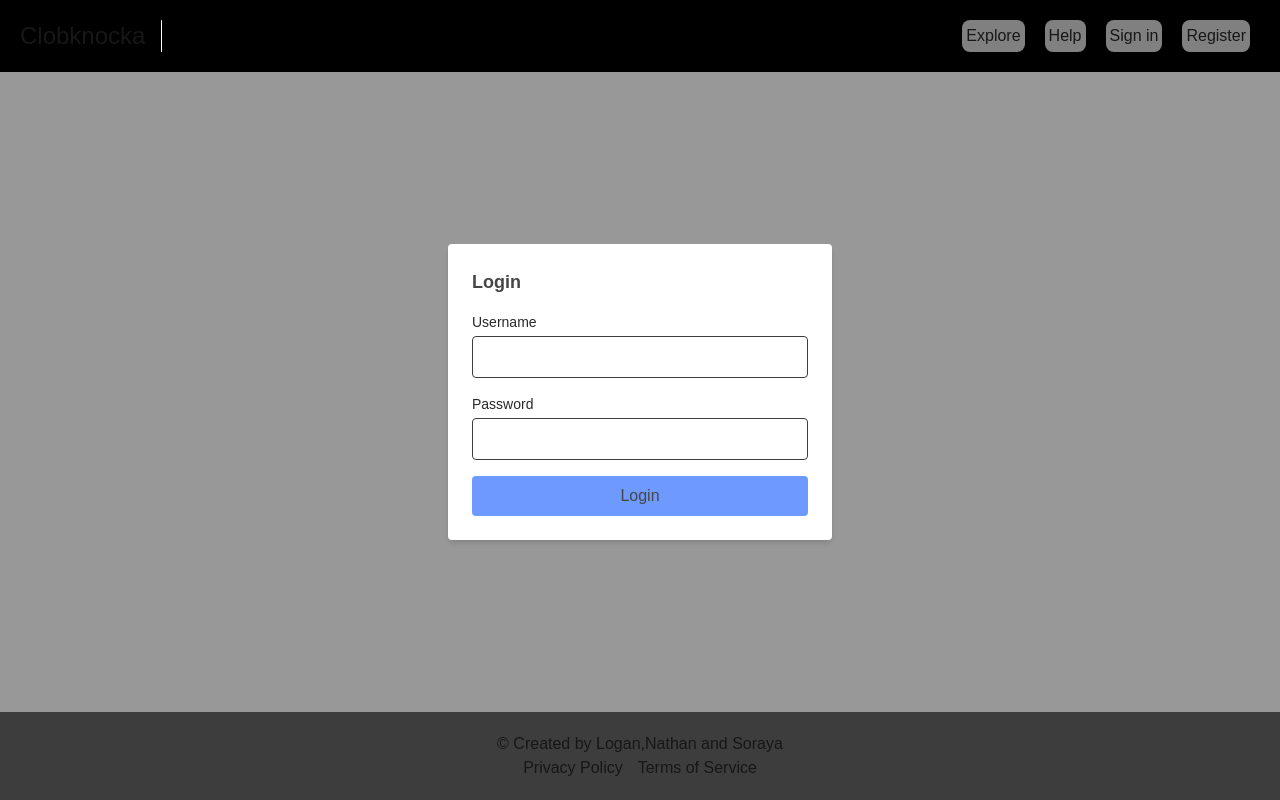
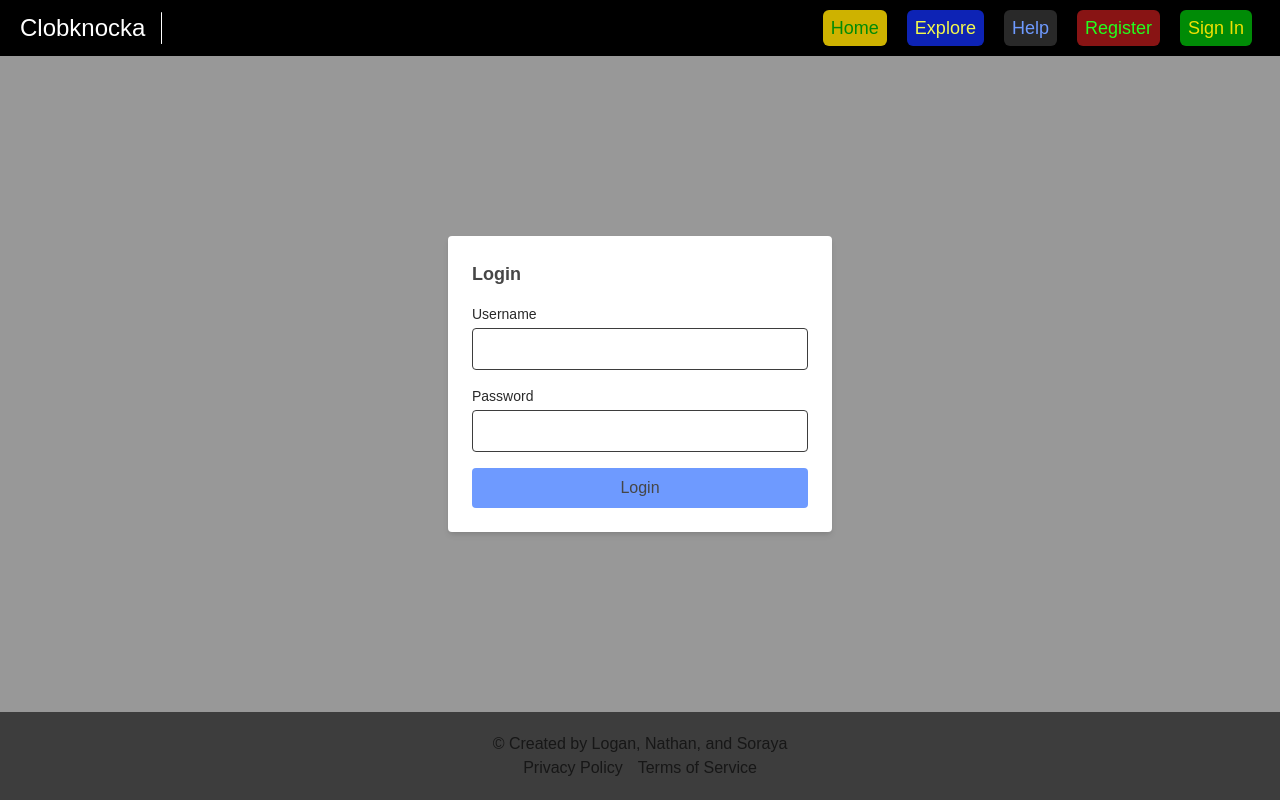
Before and after one commit to LoganLan/clobknockanextjs, a Next.js app: page /login-page in a window 1280 px wide. Built offline with nearby package versions, Linux system fonts and the light colour scheme.

Commit message:
fixing up help page

```diff
--- a/src/app/landing-page/page.tsx
+++ b/src/app/landing-page/page.tsx
@@ -198,29 +198,26 @@ return (
 
 
               {/* Will have to change name of link later */}
-            <div className="flex items-center">
-                <Link href="/explore_page" className="text-white bg-gray-500 hover:bg-gray-600 cursor-pointer rounded-lg px-2 py-1 mx-2">
-                    Explore
-                </Link>
-            </div>
 
-            <div className="flex items-center">
-                <Link href="/help_page" className="text-white bg-gray-500 hover:bg-gray-600 cursor-pointer rounded-lg px-2 py-1 mx-2">
-                    help
-                </Link>
-            </div>
+              <div className="flex items-center space-x-5 mx-2">
 
-            <div className="flex items-center">
-                <Link href="/login_page" className="text-white bg-gray-500 hover:bg-gray-600 cursor-pointer rounded-lg px-2 py-1 mx-2">
-                    Sign in
-                </Link>
-            </div>
+      <Link href="/landing-page" className="text-lg text-Green_Colors-India_Green bg-Yellow_Colors-old-gold hover:bg-White_Colors-Jet hover:text-Red_Colors-Red px-2 py-1 rounded-md">
+        Home
+      </Link>
+      <Link href="/deck-builder" className="text-lg text-Yellow_Colors-Icterine bg-Blue_Colors-Zaffre hover:text-Green_Colors-Pakistan_Green hover:bg-Red_Colors-bittersweet px-2 py-1 rounded-md">
+        Explore
+      </Link>
+      <Link href="/help-page" className="text-lg  text-Blue_Colors-Cornflower_Blue bg-White_Colors-Jet hover:bg-Green_Colors-Dartmouth_Green hover:text-Red_Colors-bittersweet px-2 py-1 rounded-md">
+        Help
+      </Link>
+      <Link href="/register-page" className="text-lg text-Green_Colors-Green bg-Red_Colors-OU_crimson hover:text-Yellow_Colors-old-gold hover:bg-Blue_Colors-Persian_Blue px-2 py-1 rounded-md">
+        Register
+      </Link>
+      <Link href="/login-page" className="text-lg text-Yellow_Colors-Yellow bg-Green_Colors-India_Green hover:text-White_Colors-Jet hover:bg-Yellow_Colors-old-gold px-2 py-1 rounded-md">
+        Sign In
+      </Link>
 
-            <div className="flex items-center">
-                <Link href="/Register_page" className="text-white bg-gray-500 hover:bg-gray-600 cursor-pointer rounded-lg px-2 py-1 mx-2">
-                   Register
-                </Link>
-            </div>
+    </div>
 
           </div>
         </ul>
@@ -330,7 +327,7 @@ return (
         backgroundColor: '#3d3d3d',
       }}
     >
-      <p>&copy; Created by Logan, Nathan and Soraya</p>
+      <p>&copy; Created by Logan,Nathan and Soraya</p>
       <p>
         <a href="#home" style={{ marginRight: '15px' }}>
           Privacy Policy
--- a/src/app/login-page/page.tsx
+++ b/src/app/login-page/page.tsx
@@ -1,17 +1,17 @@
 "use client"; // Add this at the top
 
-import Link from "next/link"
-import React, { useState } from 'react';
+import Link from "next/link";
+import React, { useState } from "react";
 
 const LoginPage: React.FC = () => {
-    const [username, setUsername] = useState('');
-    const [password, setPassword] = useState('');
+  const [username, setUsername] = useState("");
+  const [password, setPassword] = useState("");
 
   const handleSubmit = (event: React.FormEvent<HTMLFormElement>) => {
     event.preventDefault();
     // Handle login logic here
-        console.log('Username:', username);
-        console.log('Password:', password);
+    console.log("Username:", username);
+    console.log("Password:", password);
   };
 
   return (
@@ -20,91 +20,68 @@ const LoginPage: React.FC = () => {
       {/* Header */}
       <header
         style={{
-        display: 'flex',
-        backgroundColor: 'black',
-        justifyContent: 'space-between',
-        alignItems: 'center',
-        padding: '10px 20px',
-        flexWrap: 'wrap', // Allows wrapping for smaller screens
+          display: "flex",
+          backgroundColor: "black",
+          justifyContent: "space-between",
+          alignItems: "center",
+          padding: "10px 20px",
+          flexWrap: "wrap", // Allows wrapping for smaller screens
         }}
       >
         <div className="flex items-center">
-    <Link href="/landing_page" legacyBehavior>
-        <a className="text-2xl" style={{ margin: 0 }}>
+          <Link href="/landing-page" legacyBehavior>
+            <a
+              className="text-2xl text-white hover:colorChangeAnimation"
+              style={{ margin: 0 }}
+            >
               Clobknocka
             </a>
           </Link>
-    <div
-        className="h-8 w-px bg-white ml-4 rounded-full"
-    ></div>
+          <div className="h-8 w-px bg-white ml-4 rounded-full"></div>
         </div>
-      <nav>
-        <ul
-          style={{
-            listStyle: 'none',
-            display: 'flex',
-            margin: 0,
-            padding: 0,
-            flexWrap: 'wrap', // Allows wrapping for small screens
-          }}
+
+        <nav className="flex items-center">
+          <div className="flex items-center space-x-5 mx-2">
+            <Link
+              href="/landing-page"
+              className="text-lg text-Green_Colors-India_Green bg-Yellow_Colors-old-gold hover:bg-White_Colors-Jet hover:text-Red_Colors-Red px-2 py-1 rounded-md"
             >
-          <div style={{ display: 'flex', alignItems: 'center' }}>
-            <div
-              style={{
-                margin: '10px',
-                padding: '4px',
-                backgroundColor: 'gray',
-                cursor: 'pointer',
-                borderRadius: '8px',
-              }}
+              Home
+            </Link>
+            <Link
+              href="/deck-builder"
+              className="text-lg text-Yellow_Colors-Icterine bg-Blue_Colors-Zaffre hover:text-Green_Colors-Pakistan_Green hover:bg-Red_Colors-bittersweet px-2 py-1 rounded-md"
             >
               Explore
-            </div>
-            <div
-              style={{
-                margin: '10px',
-                padding: '4px',
-                backgroundColor: 'gray',
-                cursor: 'pointer',
-                borderRadius: '8px',
-              }}
+            </Link>
+            <Link
+              href="/help-page"
+              className="text-lg  text-Blue_Colors-Cornflower_Blue bg-White_Colors-Jet hover:bg-Green_Colors-Dartmouth_Green hover:text-Red_Colors-bittersweet px-2 py-1 rounded-md"
             >
               Help
-            </div>
-            <div
-              style={{
-                margin: '10px',
-                padding: '4px',
-                backgroundColor: 'gray',
-                cursor: 'pointer',
-                borderRadius: '8px',
-              }}
-            >
-              Sign in
-            </div>
-            <div
-              style={{
-                margin: '10px',
-                padding: '4px',
-                backgroundColor: 'gray',
-                cursor: 'pointer',
-                borderRadius: '8px',
-              }}
+            </Link>
+            <Link
+              href="/register-page"
+              className="text-lg text-Green_Colors-Green bg-Red_Colors-OU_crimson hover:text-Yellow_Colors-old-gold hover:bg-Blue_Colors-Persian_Blue px-2 py-1 rounded-md"
             >
               Register
+            </Link>
+            <Link
+              href="/login-page"
+              className="text-lg text-Yellow_Colors-Yellow bg-Green_Colors-India_Green hover:text-White_Colors-Jet hover:bg-Yellow_Colors-old-gold px-2 py-1 rounded-md"
+            >
+              Sign In
+            </Link>
           </div>
-          </div>
-        </ul>
         </nav>
       </header>
 
       {/* Main content (login form) */}
       <main className="flex flex-grow items-center justify-center">
-                <form
-                    onSubmit={handleSubmit}
-                    className="bg-white p-6 rounded shadow-md w-96"
-                >
-                    <h2 className="text-lg font-bold mb-4 text-White_Colors-outer-space  border-White_Colors-outer-space">Login</h2>
+        <form onSubmit={handleSubmit} className="bg-white p-6 rounded shadow-md w-96">
+          <h2 className="text-lg font-bold mb-4 text-White_Colors-outer-space border-White_Colors-outer-space">
+            Login
+          </h2>
           <div className="mb-4">
             <label className="block text-sm font-medium mb-1 text-White_Colors-Jet" htmlFor="username">
               Username
@@ -131,10 +108,7 @@ const LoginPage: React.FC = () => {
               required
             />
           </div>
-                    <button
-                        type="submit"
-                        className="w-full bg-Blue_Colors-Cornflower_Blue text-White_Colors-outer-space py-2 rounded hover:bg-Blue_Colors-Blue_(Crayola)"
-                    >
+          <button type="submit" className="w-full bg-Blue_Colors-Cornflower_Blue text-White_Colors-outer-space py-2 rounded hover:bg-Blue_Colors-Blue_(Crayola)">
             Login
           </button>
         </form>
@@ -143,19 +117,35 @@ const LoginPage: React.FC = () => {
       {/* Footer */}
       <footer
         style={{
-        textAlign: 'center',
-        padding: '20px',
-        backgroundColor: '#3d3d3d',
+          textAlign: "center",
+          padding: "20px",
+          backgroundColor: "#3d3d3d",
         }}
       >
-      <p>&copy; Created by Logan,Nathan and Soraya </p>
+        <p>&copy; Created by Logan, Nathan, and Soraya</p>
         <p>
-        <a href="#home" style={{ marginRight: '15px' }}>
+          <a href="#home" style={{ marginRight: "15px" }}>
             Privacy Policy
           </a>
           <a href="#home">Terms of Service</a>
         </p>
       </footer>
+
+      {/* Custom animation */}
+      <style jsx>{`
+        @keyframes colorChange {
+          0% { color: white; }
+          20% { color: blue; }
+          40% { color: black; }
+          60% { color: red; }
+          80% { color: green; }
+          100% { color: white; }
+        }
+
+        .colorChangeAnimation {
+          animation: colorChange 3s infinite;
+        }
+      `}</style>
     </div>
   );
 };
--- a/src/app/register-page/page.tsx
+++ b/src/app/register-page/page.tsx
@@ -1,8 +1,8 @@
 // components/Header.tsx
 "use client"; // Mark it as a client-side component
 
-import React, { useState } from 'react';
-import Link from 'next/link';
+import React, { useState } from "react";
+import Link from "next/link";
 
 const Header: React.FC = () => {
   const [isOpen, setIsOpen] = useState(false);
@@ -13,10 +13,10 @@ const Header: React.FC = () => {
 
   // State to store form inputs
   const [formData, setFormData] = useState({
-    username: '',
-    email: '',
-    password: '',
-    confirmPassword: '',
+    username: "",
+    email: "",
+    password: "",
+    confirmPassword: "",
   });
 
   // Handle input change
@@ -32,13 +32,13 @@ const Header: React.FC = () => {
   const handleSubmit = (e: React.FormEvent) => {
     e.preventDefault();
     // Implement form submission logic here
-    console.log('Form data submitted:', formData);
+    console.log("Form data submitted:", formData);
   };
 
   return (
     <>
       {/* Header Section */}
-      <header className="bg-White_Colors-outer-space text-White_Colors-white shadow-md">
+      <header className="bg-White_Colors-Dim-Gray text-White_Colors-white shadow-md">
         <nav className="max-w-7xl mx-auto px-4 sm:px-6 lg:px-8">
           <div className="flex justify-between items-center py-6">
             {/* Logo */}
@@ -50,44 +50,28 @@ const Header: React.FC = () => {
 
             {/* Links for desktop */}
             <div className="hidden md:flex space-x-4">
-
-            <Link href="/home" className="text-lg text-Green_Colors-India_Green bg-Yellow_Colors-old-gold hover:bg-White_Colors-Jet hover:text-Red_Colors-Red px-2 py-1 rounded-md">
+              <Link href="/landing-page" className="text-lg text-Green_Colors-India_Green bg-Yellow_Colors-old-gold hover:bg-White_Colors-Jet hover:text-Red_Colors-Red px-2 py-1 rounded-md">
                 Home
               </Link>
-          <Link href="/explore" className="text-lg text-Yellow_Colors-Icterine bg-Blue_Colors-Zaffre hover:text-Green_Colors-Pakistan_Green hover:bg-Red_Colors-bittersweet px-2 py-1 rounded-md">
+              <Link href="/deck-builder" className="text-lg text-Yellow_Colors-Icterine bg-Blue_Colors-Zaffre hover:text-Green_Colors-Pakistan_Green hover:bg-Red_Colors-bittersweet px-2 py-1 rounded-md">
                 Explore
               </Link>
-          <Link href="/help" className="text-lg  text-Blue_Colors-Cornflower_Blue bg-White_Colors-Jet hover:bg-Green_Colors-Dartmouth_Green hover:text-Red_Colors-bittersweet px-2 py-1 rounded-md">
+              <Link href="/help-page" className="text-lg text-Blue_Colors-Cornflower_Blue bg-White_Colors-Jet hover:bg-Green_Colors-Dartmouth_Green hover:text-Red_Colors-bittersweet px-2 py-1 rounded-md">
                 Help
               </Link>
-          <Link href="/register" className="text-lg text-Green_Colors-Green bg-Red_Colors-OU_crimson hover:text-Yellow_Colors-old-gold hover:bg-Blue_Colors-Persian_Blue px-2 py-1 rounded-md">
+              <Link href="/register-page" className="text-lg text-Green_Colors-Green bg-Red_Colors-OU_crimson hover:text-Yellow_Colors-old-gold hover:bg-Blue_Colors-Persian_Blue px-2 py-1 rounded-md">
                 Register
               </Link>
-          <Link href="/login" className="text-lg text-Yellow_Colors-Yellow bg-Green_Colors-India_Green hover:text-White_Colors-Jet hover:bg-Yellow_Colors-old-gold px-2 py-1 rounded-md">
+              <Link href="/login-page" className="text-lg text-Yellow_Colors-Yellow bg-Green_Colors-India_Green hover:text-White_Colors-Jet hover:bg-Yellow_Colors-old-gold px-2 py-1 rounded-md">
                 Sign In
               </Link>
-
             </div>
 
             {/* Hamburger Icon for mobile */}
             <div className="md:hidden">
-              <button
-                onClick={toggleMenu}
-                className="text-White_Colors-white focus:outline-none"
-              >
-                <svg
-                  className="w-6 h-6"
-                  fill="none"
-                  stroke="currentColor"
-                  viewBox="0 0 24 24"
-                  xmlns="http://www.w3.org/2000/svg"
-                >
-                  <path
-                    strokeLinecap="round"
-                    strokeLinejoin="round"
-                    strokeWidth="2"
-                    d={isOpen ? 'M6 18L18 6M6 6l12 12' : 'M4 6h16M4 12h16M4 18h16'}
-                  />
+              <button onClick={toggleMenu} className="text-White_Colors-white focus:outline-none">
+                <svg className="w-6 h-6" fill="none" stroke="currentColor" viewBox="0 0 24 24" xmlns="http://www.w3.org/2000/svg">
+                  <path strokeLinecap="round" strokeLinejoin="round" strokeWidth="2" d={isOpen ? "M6 18L18 6M6 6l12 12" : "M4 6h16M4 12h16M4 18h16"} />
                 </svg>
               </button>
             </div>
@@ -97,53 +81,37 @@ const Header: React.FC = () => {
           {isOpen && (
             <div className="md:hidden absolute top-0 right-0 px-4 py-2">
               {/* Close button */}
-    <button
-      onClick={toggleMenu} // This will close the menu when clicked
-      className="absolute top-4 right-4 text-white focus:outline-none z-10"
-    >
-      <svg
-        className="w-6 h-6"
-        fill="none"
-        stroke="currentColor"
-        viewBox="0 0 24 24"
-        xmlns="http://www.w3.org/2000/svg"
-      >
+              <button onClick={toggleMenu} className="absolute top-4 right-4 text-white focus:outline-none z-10">
+                <svg className="w-6 h-6" fill="none" stroke="currentColor" viewBox="0 0 24 24" xmlns="http://www.w3.org/2000/svg">
 
                 </svg>
               </button>
 
               <div className="flex flex-col space-y-2 mt-10">
-
-      <Link href="/home" className="text-lg text-Green_Colors-India_Green bg-Yellow_Colors-old-gold hover:bg-White_Colors-Jet hover:text-Red_Colors-Red px-2 py-1 rounded-md">
+                <Link href="/landing-page" className="text-lg text-Green_Colors-India_Green bg-Yellow_Colors-old-gold hover:bg-White_Colors-Jet hover:text-Red_Colors-Red px-2 py-1 rounded-md">
                   Home
                 </Link>
-      <Link href="/explore" className="text-lg text-Yellow_Colors-Icterine bg-Blue_Colors-Zaffre hover:text-Green_Colors-Pakistan_Green hover:bg-Red_Colors-bittersweet px-2 py-1 rounded-md">
+                <Link href="/deck-builder" className="text-lg text-Yellow_Colors-Icterine bg-Blue_Colors-Zaffre hover:text-Green_Colors-Pakistan_Green hover:bg-Red_Colors-bittersweet px-2 py-1 rounded-md">
                   Explore
                 </Link>
-      <Link href="/help" className="text-lg  text-Blue_Colors-Cornflower_Blue bg-White_Colors-Jet hover:bg-Green_Colors-Dartmouth_Green hover:text-Red_Colors-bittersweet px-2 py-1 rounded-md">
+                <Link href="/help-page" className="text-lg text-Blue_Colors-Cornflower_Blue bg-White_Colors-outer-space hover:bg-Green_Colors-Dartmouth_Green hover:text-Red_Colors-bittersweet px-2 py-1 rounded-md">
                   Help
                 </Link>
-      <Link href="/register" className="text-lg text-Green_Colors-Green bg-Red_Colors-OU_crimson hover:text-Yellow_Colors-old-gold hover:bg-Blue_Colors-Persian_Blue px-2 py-1 rounded-md">
+                <Link href="/register-page" className="text-lg text-Green_Colors-Green bg-Red_Colors-OU_crimson hover:text-Yellow_Colors-old-gold hover:bg-Blue_Colors-Persian_Blue px-2 py-1 rounded-md">
                   Register
                 </Link>
-      <Link href="/login" className="text-lg text-Yellow_Colors-Yellow bg-Green_Colors-India_Green hover:text-White_Colors-Jet hover:bg-Yellow_Colors-old-gold px-2 py-1 rounded-md">
+                <Link href="/login-page" className="text-lg text-Yellow_Colors-Yellow bg-Green_Colors-India_Green hover:text-White_Colors-Jet hover:bg-Yellow_Colors-old-gold px-2 py-1 rounded-md">
                   Sign In
                 </Link>
-
               </div>
             </div>
           )}
-
-
-
-
-
         </nav>
       </header>
 
       {/* Registration Form Section */}
-      <div className="flex flex-col items-center justify-center min-h-screen bg-White_Colors-Onyx">
-        <div className="w-full max-w-md p-8 bg-White_Colors-platinum shadow-lg rounded-md">
+      <div className="flex flex-col items-center justify-center min-h-screen bg-White_Colors-Jet">
+        <div className="w-full max-w-md p-8 bg-White_Colors-anti-flash-white shadow-lg shadow-White_Colors-silver rounded-md">
           <h1 className="text-2xl font-bold text-center text-White_Colors-outer-space mb-6">Register</h1>
           <form onSubmit={handleSubmit}>
             {/* Username */}
@@ -219,34 +187,30 @@ const Header: React.FC = () => {
     Register
   </button>
 </div>
+
+{/* Account-related links */}
+<div className="mt-6 text-center">
+  <p className="text-sm text-White_Colors-outer-space">
+    Already have an account?{" "}
+    <Link href="/login-page" className="text-White_Colors-outer-space hover:text-Blue_Colors-Persian_Blue">
+      Sign In
+    </Link>
+  </p>
+  <p className="text-sm text-White_Colors-outer-space">
+    Forgot your password?{" "}
+    <Link href="/reset-password" className="text-White_Colors-outer-space hover:text-Blue_Colors-Persian_Blue">
+      Reset it here.
+    </Link>
+  </p>
+</div>
 </form>
 </div>
 </div>
 
-      {/* Footer Section */}
-      <footer className="bg-White_Colors-outer-space text-White_Colors-white py-6 mt-8">
+{/* Footer */}
+<footer className="bg-White_Colors-Dim-Gray text-center text-White_Colors-white py-6">
   <div className="max-w-7xl mx-auto px-4 sm:px-6 lg:px-8">
-          <div className="flex justify-between items-center">
-            {/* Footer links */}
-            <div className="space-x-4">
-              <Link href="/about" className="text-lg hover:text-Yellow_Colors-old-gold">
-                About Us
-              </Link>
-              <Link href="/contact" className="text-lg hover:text-Yellow_Colors-old-gold">
-                Contact
-              </Link>
-              <Link href="/privacy" className="text-lg hover:text-Yellow_Colors-old-gold">
-                Privacy Policy
-              </Link>
-            </div>
-
-            {/* Social Media Icons (can be customized later) */}
-            <div className="space-x-4">
-              <a href="#" className="text-lg hover:text-Yellow_Colors-old-gold">Facebook</a>
-              <a href="#" className="text-lg hover:text-Yellow_Colors-old-gold">Twitter</a>
-              <a href="#" className="text-lg hover:text-Yellow_Colors-old-gold">Instagram</a>
-            </div>
-          </div>
+    <p className="text-sm">&copy; 2024 ClobKnocka. All rights reserved.</p>
   </div>
 </footer>
 </>
```
Also changed, not shown: src/app/help-page/page.tsx (+106 -0 lines). Lines whose indentation alone changed are shown as unchanged.
